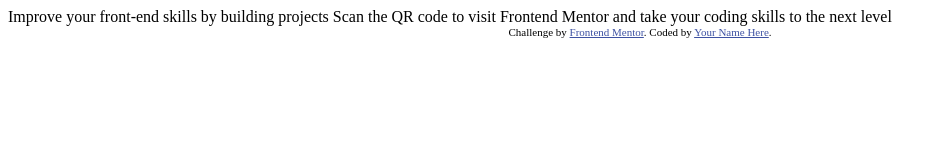
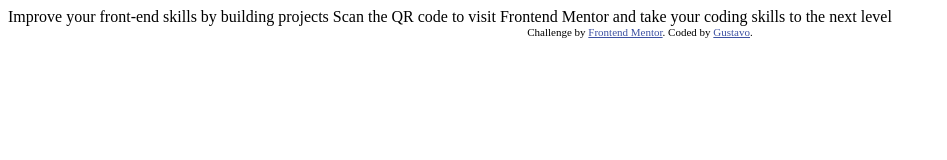
Before and after one commit to GustavoTrrs/QR-Code, a plain HTML site: page index.html in a window 1280 px wide. Shown: the whole page, without its empty margins (0-947 px from the left). Drawn offline with Linux system fonts and the light colour scheme.

Commit message:
Projeto de QR-Code

```diff
--- a/index.html
+++ b/index.html
@@ -22,7 +22,7 @@
 
   <div class="attribution">
     Challenge by <a href="https://www.frontendmentor.io?ref=challenge" target="_blank">Frontend Mentor</a>.
-    Coded by <a href="#">Your Name Here</a>.
+    Coded by <a href="#">Gustavo</a>.
   </div>
 </body>
 </html>
```
